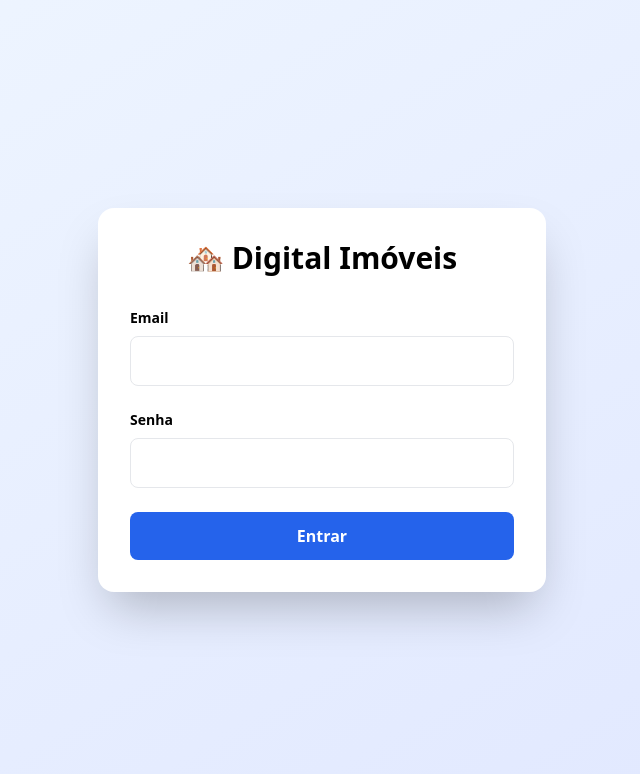
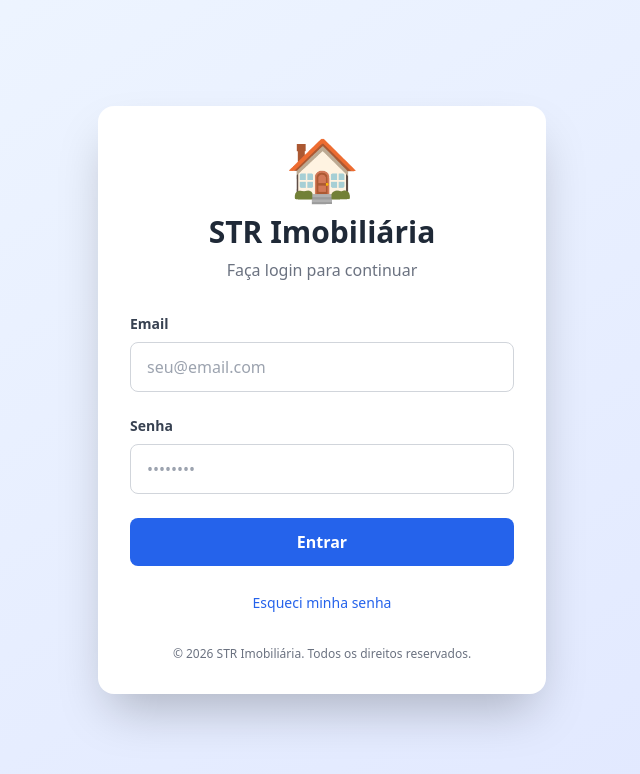
Before and after one commit to extra1357/imobiliaria-str, a Next.js app: page /admin/login in a window 1280 px wide. Shown: the top 774 px of the page, without its empty margins (318-958 px from the left). Built offline with nearby package versions, Linux system fonts and the light colour scheme.

Commit message:
fix: adicionar link 'Esqueci minha senha' na página de login

```diff
--- a/src/app/admin/login/page.tsx
+++ b/src/app/admin/login/page.tsx
@@ -1,16 +1,22 @@
+// src/app/admin/login/page.tsx
 'use client';
 import { useState } from 'react';
 import { useRouter } from 'next/navigation';
+import Link from 'next/link';
 
 export default function LoginPage() {
   const router = useRouter();
   const [loading, setLoading] = useState(false);
-  const [error, setError] = useState('');
-  const [formData, setFormData] = useState({ email: '', password: '' });
+  const [erro, setErro] = useState('');
+
+  const [formData, setFormData] = useState({
+    email: '',
+    senha: ''
+  });
 
   const handleSubmit = async (e: React.FormEvent) => {
     e.preventDefault();
-    setError('');
+    setErro('');
     setLoading(true);
 
     try {
@@ -20,21 +26,16 @@ export default function LoginPage() {
         body: JSON.stringify(formData)
       });
 
-      // CORREÇÃO AQUI 👇
-      const text = await response.text();
+      const data = await response.json();
 
-      let data;
-      try {
-        data = text ? JSON.parse(text) : {};
-      } catch {
-        throw new Error('Resposta inválida do servidor');
+      if (!response.ok) {
+        throw new Error(data.error || 'Erro ao fazer login');
       }
 
-      if (!response.ok) throw new Error(data.error || 'Erro ao fazer login');
+      router.push('/admin/dashboard');
 
-      router.push('/admin/dashboard');
     } catch (err: any) {
-      setError(err.message);
+      setErro(err.message || 'Email ou senha incorretos');
     } finally {
       setLoading(false);
     }
@@ -43,47 +44,83 @@ export default function LoginPage() {
   return (
     <div className="min-h-screen flex items-center justify-center bg-gradient-to-br from-blue-50 to-indigo-100">
       <div className="max-w-md w-full bg-white rounded-2xl shadow-2xl p-8">
-        <h1 className="text-3xl font-bold text-center mb-8">🏘️ Digital Imóveis</h1>
+
+        <div className="text-center mb-8">
+          <div className="text-6xl mb-4">🏠</div>
+          <h1 className="text-3xl font-bold text-gray-800">STR Imobiliária</h1>
+          <p className="text-gray-500 mt-2">Faça login para continuar</p>
+        </div>
 
         <form onSubmit={handleSubmit} className="space-y-6">
+
           <div>
-            <label className="block text-sm font-semibold mb-2">Email</label>
+            <label className="block text-sm font-semibold mb-2 text-gray-700">
+              Email
+            </label>
             <input
               type="email"
               value={formData.email}
               onChange={(e) => setFormData({ ...formData, email: e.target.value })}
               required
-              className="w-full px-4 py-3 border rounded-lg focus:ring-2 focus:ring-blue-500"
+              placeholder="seu@email.com"
+              className="w-full px-4 py-3 border border-gray-300 rounded-lg focus:ring-2 focus:ring-blue-500 focus:border-transparent outline-none transition-all"
               disabled={loading}
             />
           </div>
 
           <div>
-            <label className="block text-sm font-semibold mb-2">Senha</label>
+            <label className="block text-sm font-semibold mb-2 text-gray-700">
+              Senha
+            </label>
             <input
               type="password"
-              value={formData.password}
-              onChange={(e) => setFormData({ ...formData, password: e.target.value })}
+              value={formData.senha}
+              onChange={(e) => setFormData({ ...formData, senha: e.target.value })}
               required
-              className="w-full px-4 py-3 border rounded-lg focus:ring-2 focus:ring-blue-500"
+              placeholder="••••••••"
+              className="w-full px-4 py-3 border border-gray-300 rounded-lg focus:ring-2 focus:ring-blue-500 focus:border-transparent outline-none transition-all"
               disabled={loading}
             />
           </div>
 
-          {error && (
+          {erro && (
             <div className="bg-red-50 border border-red-200 text-red-700 px-4 py-3 rounded-lg text-sm">
-              {error}
+              ❌ {erro}
             </div>
           )}
 
           <button
             type="submit"
             disabled={loading}
-            className="w-full bg-blue-600 text-white py-3 rounded-lg font-semibold hover:bg-blue-700 disabled:opacity-50"
+            className="w-full bg-blue-600 text-white py-3 rounded-lg font-semibold hover:bg-blue-700 disabled:opacity-50 disabled:cursor-not-allowed transition-colors"
           >
-            {loading ? 'Entrando...' : 'Entrar'}
+            {loading ? (
+              <span className="flex items-center justify-center">
+                <svg className="animate-spin -ml-1 mr-3 h-5 w-5 text-white" xmlns="http://www.w3.org/2000/svg" fill="none" viewBox="0 0 24 24">
+                  <circle className="opacity-25" cx="12" cy="12" r="10" stroke="currentColor" strokeWidth="4"></circle>
+                  <path className="opacity-75" fill="currentColor" d="M4 12a8 8 0 018-8V0C5.373 0 0 5.373 0 12h4zm2 5.291A7.962 7.962 0 014 12H0c0 3.042 1.135 5.824 3 7.938l3-2.647z"></path>
+                </svg>
+                Entrando...
+              </span>
+            ) : (
+              'Entrar'
+            )}
           </button>
+
+          <div className="text-center mt-4">
+            <Link
+              href="/admin/esqueci-senha"
+              className="text-blue-600 hover:text-blue-700 text-sm font-medium hover:underline transition-colors"
+            >
+              Esqueci minha senha
+            </Link>
+          </div>
+
         </form>
+
+        <div className="mt-8 text-center text-gray-500 text-xs">
+          <p>&copy; 2026 STR Imobiliária. Todos os direitos reservados.</p>
+        </div>
       </div>
     </div>
   );
```
